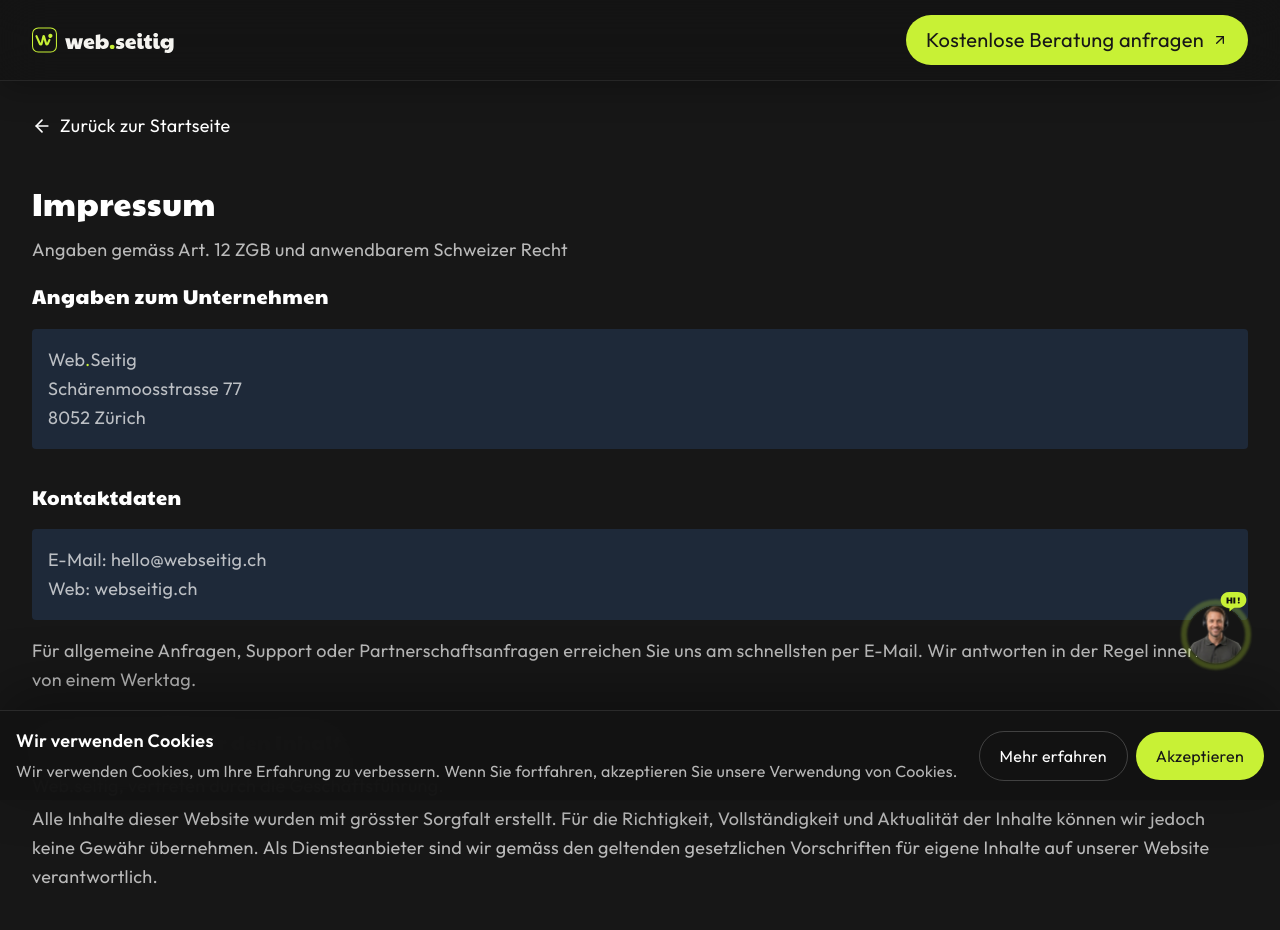
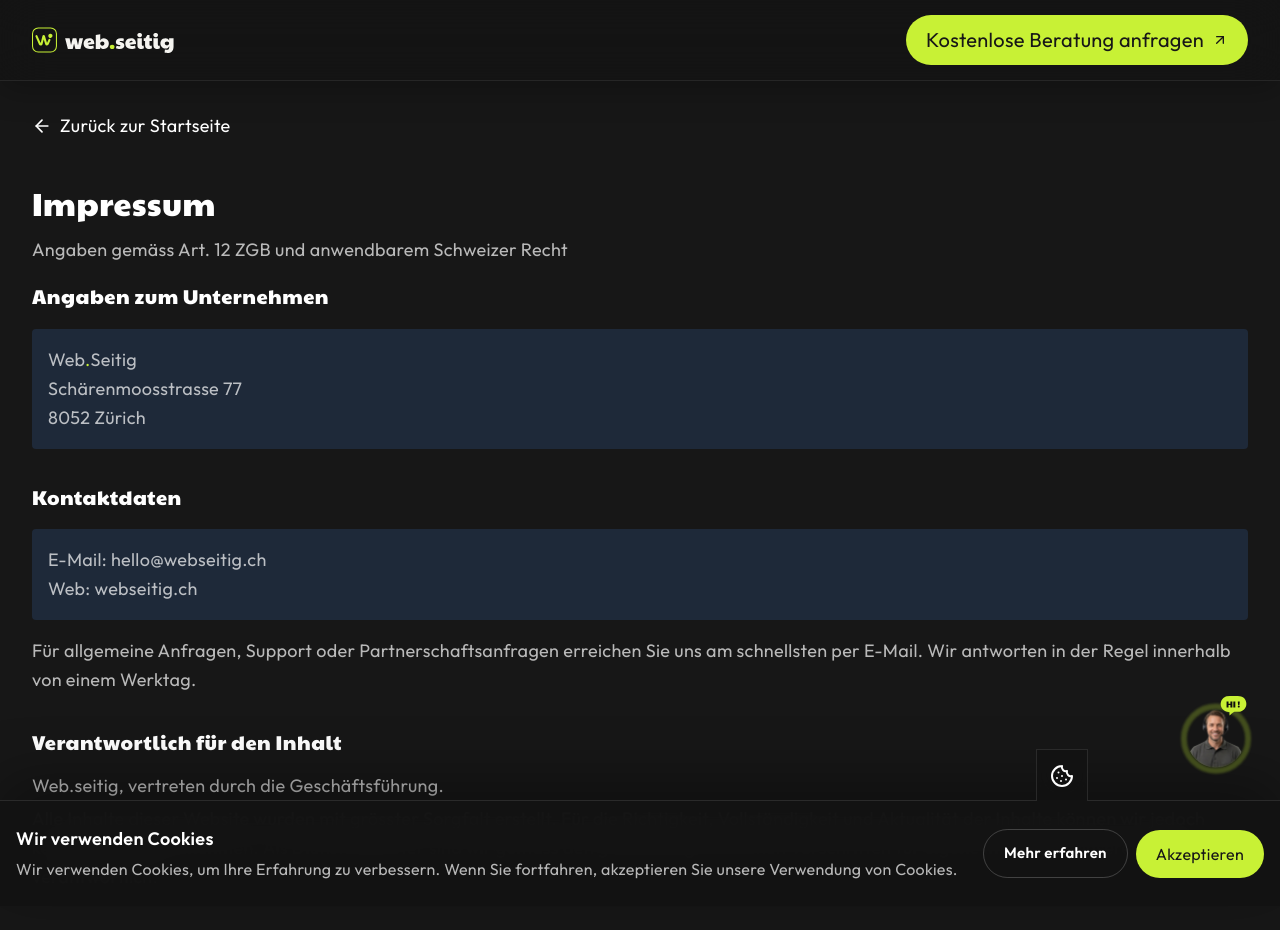
Before and after one commit to Faridmalik1/webseitig, a Next.js app: page /impressum in a window 1280 px wide. Shown: the top 930 px of the page. Built offline with nearby package versions, Linux system fonts and the light colour scheme.

Commit message:
consent related code update

```diff
--- a/components/ChatWidget.tsx
+++ b/components/ChatWidget.tsx
@@ -39,6 +39,7 @@
   const [loading, setLoading] = useState(false);
   const [isOpen, setIsOpen] = useState(false);
   const [bannerVisible, setBannerVisible] = useState(false);
+  const [isMinimized, setIsMinimized] = useState(false);
   const messagesEndRef = useRef<HTMLDivElement | null>(null);
 
   useEffect(() => {
@@ -47,6 +48,7 @@
 
     const handleConsent = (e: any) => {
       setBannerVisible(e.detail.visible);
+      setIsMinimized(!!e.detail.minimized);
     };
 
     window.addEventListener("webseitig:consent-changed" as any, handleConsent);
@@ -117,7 +119,7 @@
   return (
     <div
       className={`fixed right-6 z-[110] flex flex-col items-end gap-2 transition-all duration-300 ${
-        bannerVisible
+        (bannerVisible && !isMinimized)
           ? "bottom-[35vh] md:bottom-32"
           : "bottom-6"
       }`}
--- a/components/ConsentManager.tsx
+++ b/components/ConsentManager.tsx
@@ -3,6 +3,7 @@
 import Link from "next/link";
 import Script from "next/script";
 import { useEffect, useState } from "react";
+import { Cookie } from "lucide-react";
 
 const CONSENT_KEY = "webseitig.analyticsConsent";
 const GA_ID = "G-2P2YS88WWB";
@@ -22,6 +23,7 @@
 export function ConsentManager() {
   const [choice, setChoice] = useState<ConsentChoice | null>(null);
   const [ready, setReady] = useState(false);
+  const [isMinimized, setIsMinimized] = useState(false);
 
   useEffect(() => {
     const savedChoice = window.localStorage.getItem(CONSENT_KEY);
@@ -43,10 +45,29 @@
     };
   }, []);
 
+  const showBanner = ready && choice === null;
+
+  useEffect(() => {
+    if (showBanner && !isMinimized) {
+      const timer = setTimeout(() => {
+        setIsMinimized(true);
+      }, 5000);
+      return () => clearTimeout(timer);
+    }
+  }, [showBanner, isMinimized]);
+
+  useEffect(() => {
+    window.dispatchEvent(new CustomEvent("webseitig:consent-changed", {
+      detail: {
+        visible: showBanner,
+        minimized: isMinimized
+      }
+    }));
+  }, [showBanner, isMinimized]);
+
   const saveChoice = (nextChoice: ConsentChoice) => {
     window.localStorage.setItem(CONSENT_KEY, nextChoice);
     setChoice(nextChoice);
-    window.dispatchEvent(new CustomEvent("webseitig:consent-changed", { detail: { visible: false } }));
 
     if (nextChoice === "rejected") {
       clearAnalyticsCookies();
@@ -54,7 +75,6 @@
   };
 
   const analyticsAllowed = choice === "accepted";
-  const showBanner = ready && choice === null;
 
   return (
     <>
@@ -81,34 +101,55 @@
       )}
 
       {showBanner && (
+        <>
+          {/* Mobile-only fixed tab (outside translating container to avoid transform issues) */}
+          <button
+            onClick={() => setIsMinimized(!isMinimized)}
+            className={`fixed right-0 z-[120] flex h-12 w-12 items-center justify-center border border-white/10 bg-[#121212]/95 text-white backdrop-blur-xl transition-all duration-500 -rotate-90 origin-center md:hidden ${
+              isMinimized ? "bottom-40" : "bottom-[50vh]"
+            }`}
+            aria-label={isMinimized ? "Cookie-Einstellungen öffnen" : "Cookie-Einstellungen schließen"}
+          >
+            <Cookie className="h-6 w-6 rotate-90" />
+          </button>
+
           <div
-          className="fixed inset-x-0 bottom-0 z-[100] border-t border-white/10 bg-[#121212]/95 px-4 py-4 shadow-[0_-18px_60px_rgba(0,0,0,0.35)] backdrop-blur-xl"
+            className={`fixed inset-x-0 bottom-0 z-[100] transition-all duration-500 ease-in-out pointer-events-none ${
+              isMinimized ? "translate-y-full md:translate-y-[calc(100%-52px)]" : "translate-y-0"
+            }`}
             role="dialog"
             aria-live="polite"
             aria-label="Cookie-Einstellungen"
           >
-          <div className="mx-auto flex max-w-[1568px] flex-col gap-4 lg:flex-row lg:items-center lg:justify-between">
+            {/* Desktop-only attached tab (inside translating container) */}
+            <div className="mx-auto hidden max-w-[1568px] justify-end pl-4 pr-48 pointer-events-none md:flex">
+              <button
+                onClick={() => setIsMinimized(!isMinimized)}
+                className="relative z-[10] translate-y-[1px] flex h-[52px] w-[52px] items-center justify-center border-l border-r border-t border-white/10 bg-[#121212]/95 text-white backdrop-blur-xl transition-colors hover:text-[#C8F135] pointer-events-auto"
+                aria-label={isMinimized ? "Cookie-Einstellungen öffnen" : "Cookie-Einstellungen schließen"}
+              >
+                <Cookie className="h-6 w-6" />
+              </button>
+            </div>
+
+            <div className="border-t border-white/10 bg-[#121212]/95 shadow-[0_-18px_60px_rgba(0,0,0,0.35)] backdrop-blur-xl pointer-events-auto">
+              <div className="mx-auto flex max-w-[1568px] flex-col gap-4 px-4 py-6 lg:flex-row lg:items-center lg:justify-between">
                 <div className="max-w-5xl">
                   <p className="text-[16px] font-semibold text-white md:text-[18px]">
                     Wir verwenden Cookies
                   </p>
                   <p className="mt-1 text-[14px] leading-relaxed text-white/70 md:text-[16px]">
-                Wir verwenden Cookies, um Ihre Erfahrung zu verbessern. Wenn Sie fortfahren, akzeptieren Sie unsere Verwendung von Cookies.{" "}
-                {/* <Link href="/datenschutz" className="text-[#C8F135] hover:underline">
-                  Datenschutzerklärung
-                </Link>
-                . */}
+                    Wir verwenden Cookies, um Ihre Erfahrung zu verbessern. Wenn Sie fortfahren, akzeptieren Sie unsere Verwendung von Cookies.
                   </p>
                 </div>
 
                 <div className="flex flex-col gap-2 sm:flex-row sm:items-center">
-              <button
-                type="button"
-                onClick={() => saveChoice("rejected")}
-                className="rounded-full border border-white/20 px-5 py-3 text-[15px] font-semibold text-white transition-colors hover:border-white/40 hover:bg-white/5"
+                  <Link
+                    href="/datenschutz"
+                    className="rounded-full border border-white/20 px-5 py-3 text-[15px] font-semibold text-white transition-colors hover:border-[#C8F135] hover:bg-white/5 text-center"
                   >
                     Mehr erfahren
-              </button>
+                  </Link>
                   <button
                     type="button"
                     onClick={() => saveChoice("accepted")}
@@ -119,6 +160,8 @@
                 </div>
               </div>
             </div>
+          </div>
+        </>
       )}
     </>
   );
--- a/components/marketing/Footer.tsx
+++ b/components/marketing/Footer.tsx
@@ -54,7 +54,7 @@
             <div className="relative w-full sm:w-auto">
 
               {/* 🔥 Clean layout (no grid issues) */}
-              <div className="flex flex-wrap justify-center sm:justify-start items-center gap-x-3 gap-y-2 text-center">
+              <div className="flex flex-wrap justify-center sm:justify-start items-center gap-x-3 gap-y-2 text-center pr-12 sm:pr-12">
 
                 {links.map((item, index) => (
                   <div key={item.label} className="flex items-center">
@@ -74,7 +74,7 @@
               {/* Scroll to top */}
               <button
                 onClick={scrollToTop}
-                className="absolute -top-10 right-2 w-9 h-9 rounded-full flex items-center justify-center
+                className="absolute -top-24 sm:-top-10 right-12 w-9 h-9 rounded-full flex items-center justify-center
                 transition-all duration-200 active:scale-90 group z-10"
                 style={{
                   background: `
```
Lines whose indentation alone changed are shown as unchanged.
